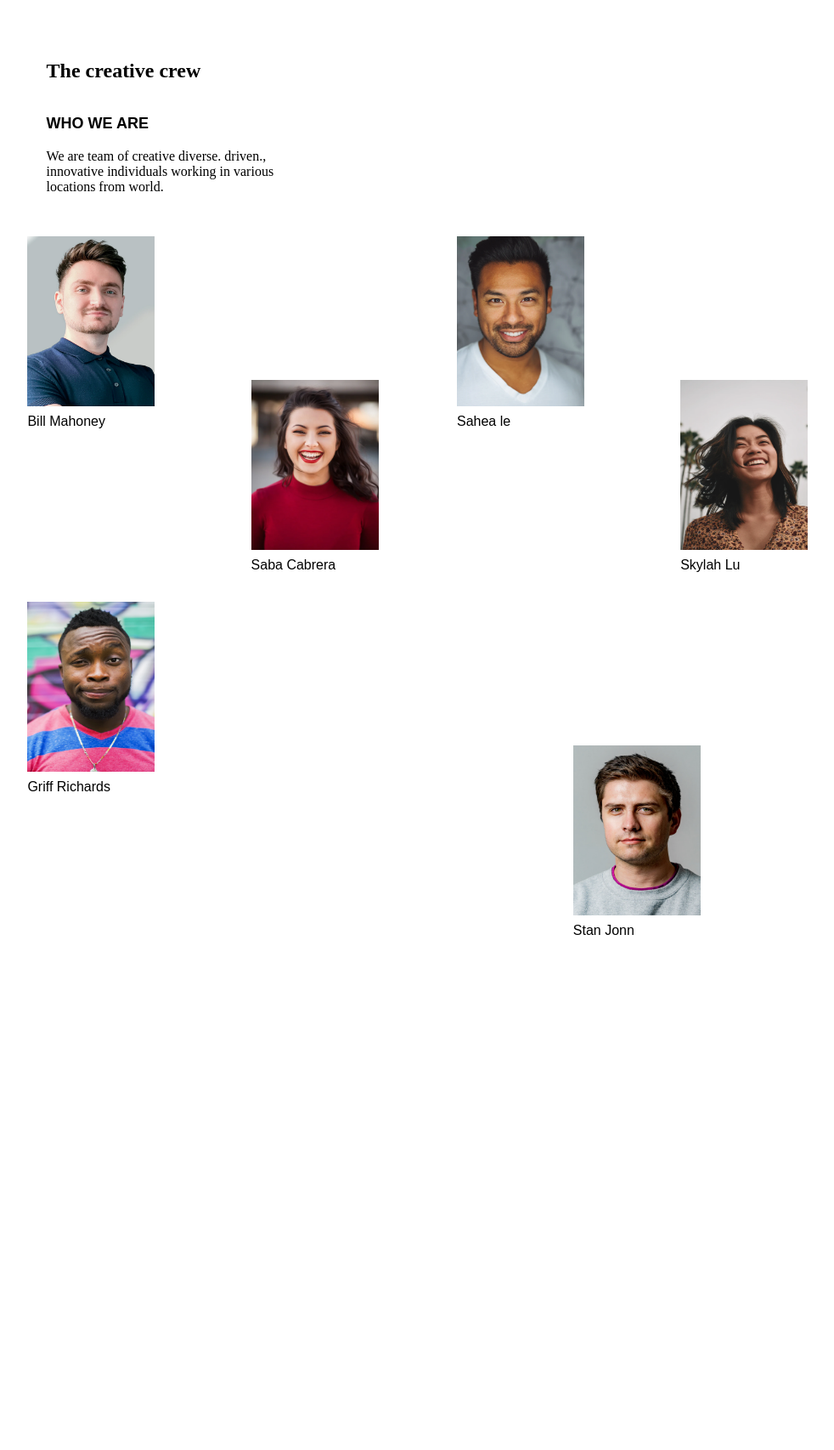
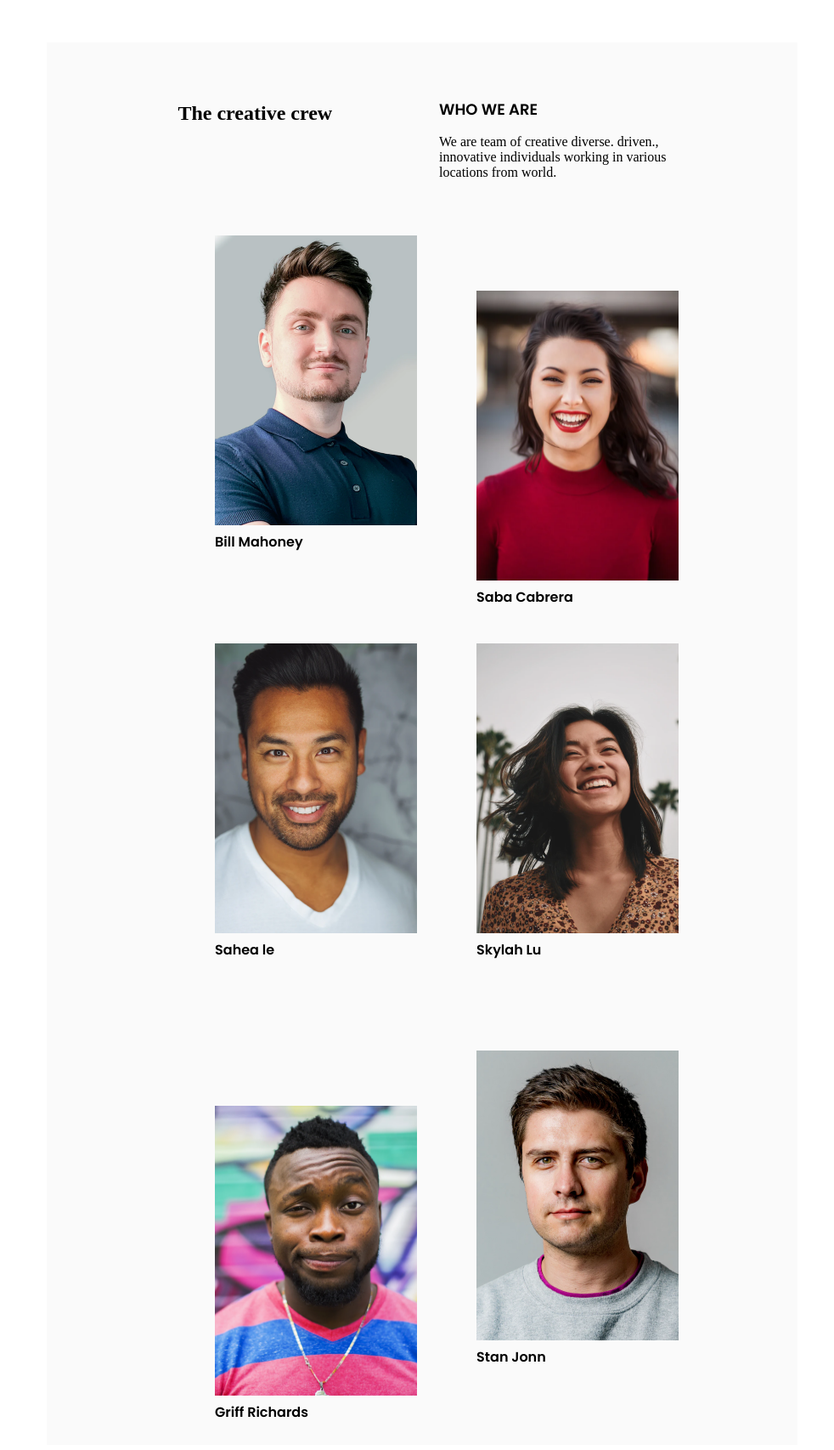
Before and after one commit to Gopalkrishna-art/Checkin, a website: page index.html in a window 1280 px wide. Shown: the whole page at 85% size, without its empty margins (143-1125 px from the left). Before the commit the page ends 1121 px from the top, so only its background shows below. Drawn offline with Linux system fonts and the light colour scheme.

Commit message:
Css updated

```diff
--- a/index.html
+++ b/index.html
@@ -1,11 +1,188 @@
-<!DOCTYPE html>
+<!--<!DOCTYPE html>
 <html lang="en">
 
 <head>
     <meta charset="UTF-8">
     <meta name="viewport" content="width=device-width, initial-scale=1.0">
     <title>Challenge1</title>
-    <link rel="stylesheet" href="./project2.css">
+<style>
+.body {
+    font-family: 'Poppins', sans-serif;
+}
+
+.container1 {
+    display: flex;
+    flex-direction: row;
+    height: 111px;
+    width: 70%;
+    margin: 50px auto 0px auto;
+
+    justify-content: space-between;
+
+}
+
+.h2 {
+    font-family: 'Poppins', sans-serif;
+    font-style: normal;
+    font-weight: bold;
+    font-size: 36px;
+    line-height: 48px;
+    letter-spacing: -0.045em;
+
+    color: #000000;
+}
+
+article>h2 {
+    font-family: 'Poppins', sans-serif;
+    font-style: normal;
+    font-weight: 600;
+    font-size: 18px;
+    line-height: 27px;
+    text-transform: uppercase;
+
+    color: #000000;
+
+}
+
+.p {
+    font-family: Poppins;
+    font-style: normal;
+    font-weight: normal;
+    font-size: 18px;
+    line-height: 27px;
+
+    color: #000000;
+
+}
+
+.box {
+    display: flex;
+
+    flex-wrap: wrap;
+    height: 860px;
+    width: 80%;
+    margin: 50px auto 0px auto;
+
+}
+
+figcaption {
+    margin-top: 5px;
+    font-family: 'Poppins', sans-serif;
+}
+
+.bbox {
+    border: 2px;
+
+    min-height: 500px;
+    margin: 19px;
+}
+
+.inside {
+    display: flex;
+
+    flex-wrap: wrap;
+    height: 860px;
+    min-width: 50%;
+    margin: 50px auto 0px auto;
+}
+
+.one,
+.two,
+.three,
+.four,
+.five,
+.six {
+    flex-grow: 1;
+}
+
+figure img {
+    width: 250px;
+    height: 300px;
+    ;
+}
+
+@media only screen and (min-width: 1393px) {
+
+    .two,
+    .five {
+        display: flex;
+        justify-content: center;
+        align-items: flex-end;
+    }
+
+}
+
+@media only screen and (max-width: 1392px) {
+
+    .two,
+    .four,
+    .six {
+        display: flex;
+        justify-content: center;
+        align-items: flex-end;
+    }
+
+    .container1 {
+        flex-direction: column;
+    }
+
+    .bbox {
+
+        border: 2px;
+
+        min-height: 320px;
+        margin: 1px;
+    }
+
+    figure img {
+        width: 150px;
+        height: 200px;
+        ;
+    }
+
+}
+
+@media only screen and (max-width: 768px) {
+
+    .two,
+    .four,
+    .six {
+        display: flex;
+        justify-content: center;
+        align-items: flex-end;
+    }
+
+    .container1 {
+        flex-direction: column;
+    }
+
+    .bbox {
+        display: flex;
+        flex-shrink: 1;
+        border: 2px;
+        min-height: 320px;
+        margin: 1px;
+    }
+
+    figure img {
+        width: 150px;
+        height: 200px;
+        ;
+
+
+    }
+    .one,
+    .two,
+    .three,
+    .four,
+    .five,
+    .six {
+        flex-grow: 0;
+    }
+}
+
+
+</style>
 </head>
 
 <body>
@@ -25,37 +202,37 @@
         <div class="bbox one">
 
           <figure>
-            <img src="./photo1.png" alt="rr.h">
+            <img src="../photo1.png" alt="rr.h">
        <figcaption>Bill Mahoney</figcaption>
         </figure>
         </div>
         <div class="bbox two">
             <figure>
-                <img src="./photo2.png" alt="rr.h">
+                <img src="../photo2.png" alt="rr.h">
            <figcaption>Saba Cabrera</figcaption>
             </figure>
         </div>
         <div class="bbox three">
             <figure>
-                <img src="./photo3.png" alt="rr.h">
+                <img src="../photo3.png" alt="rr.h">
            <figcaption>Sahea le</figcaption>
             </figure>
         </div>
         <div class="bbox four">
             <figure>
-                <img src="./photo4.png" alt="rr.h">
+                <img src="../photo4.png" alt="rr.h">
            <figcaption>Skylah Lu</figcaption>
             </figure>
         </div>
         <div class="bbox five">
             <figure>
-                <img src="./photo5.png" alt="rr.h">
+                <img src="../photo5.png" alt="rr.h">
            <figcaption>Griff Richards</figcaption>
             </figure>
         </div>
         <div class="bbox six">
             <figure>
-                <img src="./photo6.png" alt="rr.h">
+                <img src="../photo6.png" alt="rr.h">
            <figcaption>Stan Jonn</figcaption>
             </figure></div>
         </div>
@@ -65,3 +242,77 @@
 </body>
 
 </html>
+
+-->
+
+
+<!DOCTYPE html>
+<html lang="en">
+
+<head>
+    <meta charset="UTF-8">
+    <link href="https://fonts.googleapis.com/css2?family=PT+Serif:wght@700&display=swap" rel="stylesheet">
+    <link href="https://fonts.googleapis.com/css2?family=Poppins:wght@600&display=swap" rel="stylesheet">
+    <meta name="viewport" content="width=device-width, initial-scale=1.0">
+    <title>Challenge1</title>
+<link rel="stylesheet" href="./project2.css">
+</head>
+<body>
+    <div class="all">
+    <div class="container1">
+        <h2>The creative crew</h2>
+        <article>
+            <h2>WHO WE ARE</h2>
+            <p>We are team of creative diverse. driven.,<br> innovative individuals
+                working in various<br> locations from world.
+            </p>
+        </article>
+    </div>
+    <div class="box">
+        <div class="bbox one">
+
+            <figure>
+              <img src="./photo1.png" alt="rr.h">
+         <figcaption>Bill Mahoney</figcaption>
+          </figure>
+          </div>
+          <div class="bbox two">
+              <figure>
+                  <img src="./photo2.png" alt="rr.h">
+             <figcaption>Saba Cabrera</figcaption>
+              </figure>
+          </div>
+          <div class="bbox three">
+              <figure>
+                  <img src="./photo3.png" alt="rr.h">
+             <figcaption>Sahea le</figcaption>
+              </figure>
+          </div>
+          <div class="bbox four">
+              <figure>
+                  <img src="./photo4.png" alt="rr.h">
+             <figcaption>Skylah Lu</figcaption>
+              </figure>
+          </div>
+          <div class="bbox five">
+              <figure>
+                  <img src="./photo5.png" alt="rr.h">
+             <figcaption>Griff Richards</figcaption>
+              </figure>
+          </div>
+          <div class="bbox six">
+              <figure>
+                  <img src="./photo6.png" alt="rr.h">
+             <figcaption>Stan Jonn</figcaption>
+              </figure></div>
+        </div>
+
+
+
+
+    </div>
+
+
+</div>
+</body>
+</html>
--- a/project2.css
+++ b/project2.css
@@ -1,166 +1,104 @@
-.body {
+.box{
     font-family: 'Poppins', sans-serif;
 }
-
+    .all{
+        display: flex;
+        flex-direction: column;
+        background-color:#FAFAFA;
+        margin: 50px auto 0px auto;
+        width: 70%;
+    }
 .container1 {
     display: flex;
     flex-direction: row;
     height: 111px;
-    width: 70%;
+    width: 65%;
     margin: 50px auto 0px auto;
-
     justify-content: space-between;
-
+    background-color: #FAFAFA;
 }
-
 .h2 {
-    font-family: 'Poppins', sans-serif;
+    font-family: 'PT Serif', serif;
     font-style: normal;
-    font-weight: bold;
     font-size: 36px;
-    line-height: 48px;
+    line-height: 47.7px;
     letter-spacing: -0.045em;
-
     color: #000000;
 }
-
 article>h2 {
     font-family: 'Poppins', sans-serif;
     font-style: normal;
-    font-weight: 600;
     font-size: 18px;
     line-height: 27px;
-    text-transform: uppercase;
-
     color: #000000;
-
 }
-
 .p {
-    font-family: Poppins;
+    font-family: 'Poppins', sans-serif;
     font-style: normal;
-    font-weight: normal;
     font-size: 18px;
     line-height: 27px;
-
     color: #000000;
-
 }
-
 .box {
     display: flex;
-
     flex-wrap: wrap;
-    height: 860px;
     width: 80%;
     margin: 50px auto 0px auto;
-
+    background-color: #FAFAFA;
 }
-
-figcaption {
-    margin-top: 5px;
-    font-family: 'Poppins', sans-serif;
-}
-
-.bbox {
-    border: 2px;
-
-    min-height: 500px;
-    margin: 19px;
-}
-
 .inside {
     display: flex;
-
     flex-wrap: wrap;
     height: 860px;
     min-width: 50%;
+
     margin: 50px auto 0px auto;
 }
+.bbox {
+    display: flex;
+    width: 238px;
+    height: 469.5px;
 
-.one,
-.two,
-.three,
-.four,
-.five,
-.six {
-    flex-grow: 1;
+    margin-left: 70px;
+    margin-bottom: 10px;
 }
-
+figure img{
+    width: 238px;
+    height: 341px;
+}
+.two,.five{
+    align-items: flex-end;
+}
+@media only screen and (max-width: 415px) {
+.all{
+    width: 118%;
+}
+    .container1{
+    flex-direction: column;
+    height: 180px;
+    width: 90%;
+}
+.box{
+    width: 95%;
+}
+.bbox{
+    margin-left: 0px;
+    width: 170px;
+    height: 424.5px;
+}
 figure img {
-    width: 250px;
-    height: 300px;
-    ;
+    width: 160px;
+    height: 276px;
+    margin-left: -32px;
 }
-
-@media only screen and (min-width: 1393px) {
-
-    .two,
-    .five {
-        display: flex;
-        justify-content: center;
-        align-items: flex-end;
-    }
-
+.four,.six{
+    align-items: flex-end;
 }
-
-@media only screen and (max-width: 1392px) {
-
-    .two,
-    .four,
-    .six {
-        display: flex;
-        justify-content: center;
-        align-items: flex-end;
-    }
-
-    .container1 {
-        flex-direction: column;
-    }
-
-    .bbox {
-
-        border: 2px;
-
-        min-height: 320px;
-        margin: 1px;
-    }
-
-    figure img {
-        width: 150px;
-        height: 200px;
-        ;
-    }
-
+.five{
+    align-items: flex-start;
 }
-
-@media only screen and (max-width: 598px) {
-
-    .two,
-    .four,
-    .six {
-        display: flex;
-        justify-content: center;
-        align-items: flex-end;
-    }
-
-    .container1 {
-        flex-direction: column;
-    }
-
-    .bbox {
-        display: flex;
-        flex-shrink: 1;
-        border: 2px;
-        min-height: 320px;
-        margin: 1px;
-    }
-
-    figure img {
-        width: 150px;
-        height: 200px;
-        ;
-
-    }
-
+figcaption{
+    margin-left: -24px;
+    margin-top: 7px;
 }
+}
```
Also changed, not shown: README.md.
